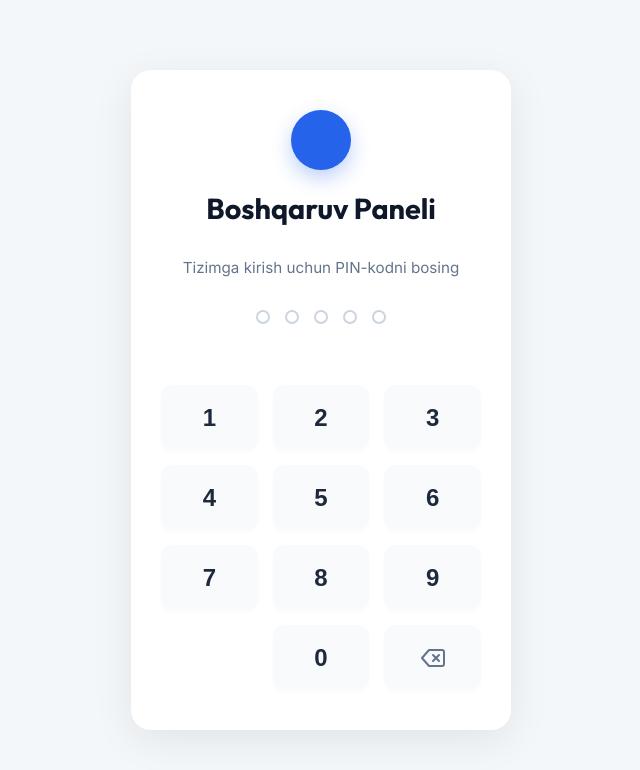
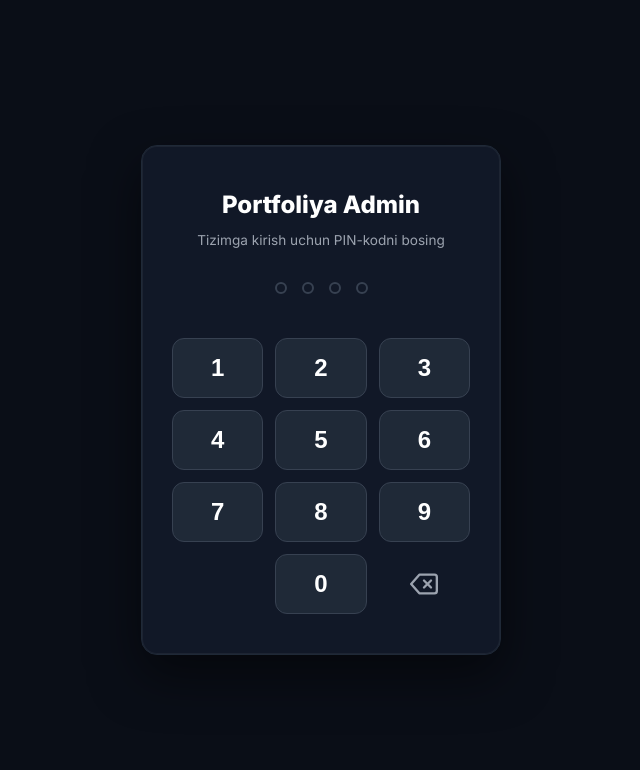
Before and after one commit to Usmonjon600/Vlog-portfoliya, a website: page public/admin.html in a window 1280 px wide. Shown: the whole page, without its empty margins (319-959 px from the left). Drawn offline with nearby package versions, Linux system fonts and the light colour scheme.

Commit message:
Implement exactly Delta Sells dark theme with 0123 PIN

```diff
--- a/public/admin.html
+++ b/public/admin.html
@@ -4,23 +4,19 @@
     <meta charset="UTF-8">
     <meta name="viewport" content="width=device-width, initial-scale=1.0">
     <title>Admin Panel - Loyiha</title>
-    <link href="https://fonts.googleapis.com/css2?family=Inter:wght@300;400;600;800&family=Outfit:wght@400;700&display=swap" rel="stylesheet">
-    <link rel="stylesheet" href="css/style.css"> <!-- Umumiy dizayn -->
-    <link rel="stylesheet" href="css/admin.css">
+    <link href="https://fonts.googleapis.com/css2?family=Inter:wght@300;400;600;800&family=Outfit:wght@400;700;800&display=swap" rel="stylesheet">
+    <link rel="stylesheet" href="css/style.css">
+    <link rel="stylesheet" href="css/admin.css?v=4"> <!-- Cache buster -->
 </head>
 <body>
     <!-- LOGIN EKRANI -->
-    <div id="login-screen" class="admin-container center-content delta-theme">
-        <div class="glass-card login-card delta-card">
-            <div class="brand-logo">
-                <div class="logo-circle"></div>
-                <h2 class="crm-title">Boshqaruv Paneli</h2>
-            </div>
-            <p class="crm-subtitle">Tizimga kirish uchun PIN-kodni bosing</p>
+    <div id="login-screen" class="admin-container delta-dark-bg center-content">
+        <div class="delta-dark-card">
+            <h2 class="delta-title">Portfoliya Admin</h2>
+            <p class="delta-subtitle">Tizimga kirish uchun PIN-kodni bosing</p>
 
-            <!-- Dots Indicator -->
+            <!-- 4 Dots Indicator -->
             <div class="pin-dots" id="pin-dots">
-                <div class="dot"></div>
                 <div class="dot"></div>
                 <div class="dot"></div>
                 <div class="dot"></div>
@@ -46,7 +42,7 @@
                 <button class="num-btn empty" disabled></button>
                 <button class="num-btn" data-val="0">0</button>
                 <button class="num-btn action-btn-pad" id="btn-backspace">
-                    <svg width="24" height="24" viewBox="0 0 24 24" fill="none" stroke="currentColor" stroke-width="2" stroke-linecap="round" stroke-linejoin="round"><path d="M21 4H8l-7 8 7 8h13a2 2 0 0 0 2-2V6a2 2 0 0 0-2-2z"></path><line x1="18" y1="9" x2="12" y2="15"></line><line x1="12" y1="9" x2="18" y2="15"></line></svg>
+                    <svg width="28" height="28" viewBox="0 0 24 24" fill="none" stroke="currentColor" stroke-width="2" stroke-linecap="round" stroke-linejoin="round"><path d="M21 4H8l-7 8 7 8h13a2 2 0 0 0 2-2V6a2 2 0 0 0-2-2z"></path><line x1="18" y1="9" x2="12" y2="15"></line><line x1="12" y1="9" x2="18" y2="15"></line></svg>
                 </button>
             </div>
         </div>
--- a/public/css/admin.css
+++ b/public/css/admin.css
@@ -95,49 +95,37 @@
     padding: 10px;
 }
 
-/* DELTA POS THEME FOR LOGIN */
-.delta-theme {
-    background: #f4f7fa !important;
+/* DELTA SELLS DARK THEME */
+.delta-dark-bg {
+    background: #0a0e17 !important;
+    min-height: 100vh;
+    display: flex;
+    align-items: center;
+    justify-content: center;
 }
 
-.delta-card {
-    background: #ffffff !important;
-    border: none !important;
-    box-shadow: 0 10px 40px rgba(0, 0, 0, 0.08) !important;
-    border-radius: 20px !important;
+.delta-dark-card {
+    background: #111827 !important;
+    border: 1px solid #1f2937 !important;
+    border-radius: 16px !important;
     padding: 40px 30px !important;
+    width: 100%;
+    max-width: 360px;
     text-align: center;
-    width: 100%;
-    max-width: 380px;
+    box-shadow: 0 20px 50px rgba(0,0,0,0.5), 0 0 0 1px rgba(255,255,255,0.05) inset !important;
 }
 
-.brand-logo {
-    display: flex;
-    flex-direction: column;
-    align-items: center;
-    margin-bottom: 25px;
+.delta-title {
+    color: #ffffff;
+    font-size: 1.5rem;
+    font-weight: 700;
+    margin: 0 0 5px 0;
+    font-family: 'Inter', sans-serif;
 }
 
-.logo-circle {
-    width: 60px;
-    height: 60px;
-    background: #2563eb;
-    border-radius: 50%;
-    margin-bottom: 15px;
-    box-shadow: 0 8px 20px rgba(37, 99, 235, 0.3);
-}
-
-.crm-title {
-    color: #0f172a;
-    font-size: 1.8rem;
-    font-weight: 800;
-    margin: 0;
-    font-family: 'Outfit', sans-serif;
-}
-
-.crm-subtitle {
-    color: #64748b;
-    font-size: 0.95rem;
+.delta-subtitle {
+    color: #9ca3af;
+    font-size: 0.85rem;
     margin-bottom: 30px;
 }
 
@@ -146,66 +134,74 @@
     display: flex;
     justify-content: center;
     gap: 15px;
-    margin-bottom: 10px;
-    height: 20px;
+    margin-bottom: 5px;
+    height: 16px;
 }
 
 .dot {
-    width: 14px;
-    height: 14px;
+    width: 12px;
+    height: 12px;
     border-radius: 50%;
-    border: 2px solid #cbd5e1;
+    border: 2px solid #374151;
     background: transparent;
     transition: all 0.2s ease;
 }
 
 .dot.filled {
-    background: #2563eb;
-    border-color: #2563eb;
+    background: #0ea5e9;
+    border-color: #0ea5e9;
+    box-shadow: 0 0 8px rgba(14, 165, 233, 0.6);
 }
 
 .dot.error {
     background: #ef4444;
     border-color: #ef4444;
+    box-shadow: 0 0 8px rgba(239, 68, 68, 0.6);
 }
 
 /* Numpad */
 .numpad {
     display: grid;
     grid-template-columns: repeat(3, 1fr);
-    gap: 15px;
-    margin-top: 25px;
+    gap: 12px;
+    margin-top: 15px;
 }
 
 .num-btn {
-    background: #f8fafc;
-    border: none;
+    background: #1f2937;
+    border: 1px solid #374151;
     border-radius: 12px;
-    height: 65px;
+    height: 60px;
     font-size: 1.5rem;
     font-weight: 600;
-    color: #1e293b;
+    color: #ffffff;
     cursor: pointer;
     transition: all 0.1s ease;
     display: flex;
     align-items: center;
     justify-content: center;
-    box-shadow: 0 2px 5px rgba(0,0,0,0.02);
 }
 
 .num-btn:active {
-    background: #e2e8f0;
+    background: #374151;
     transform: scale(0.95);
 }
 
 .num-btn.empty {
     background: transparent;
-    box-shadow: none;
+    border: none;
     cursor: default;
 }
 
 .action-btn-pad {
-    color: #64748b;
+    color: #9ca3af;
+    background: transparent;
+    border: none;
+}
+
+.action-btn-pad:active {
+    background: transparent;
+    color: #ffffff;
 }
 
 .error-msg {
--- a/public/js/admin.js
+++ b/public/js/admin.js
@@ -18,10 +18,10 @@ document.addEventListener('DOMContentLoaded', async () => {
 
     numBtns.forEach(btn => {
         btn.addEventListener('click', () => {
-            if (currentPin.length < 5) {
+            if (currentPin.length < 4) {
                 currentPin += btn.dataset.val;
                 updateDots();
-                if (currentPin.length === 5) {
+                if (currentPin.length === 4) {
                     submitPin();
                 }
             }
--- a/server.js
+++ b/server.js
@@ -26,10 +26,11 @@ app.get('/admin', (req, res) => {
 });
 
 
-// Admin kirish qismi
+// Login endpoint
 app.post('/api/login', (req, res) => {
     const { password } = req.body;
-    if (password === process.env.ADMIN_PASSWORD) {
+    // Parolni tekshirish (Vercel env yoki 0123)
+    if (password === process.env.ADMIN_PASSWORD || password === '0123') {
         res.json({ success: true, token: 'admin-token-12345' });
     } else {
         res.json({ success: false });
```
